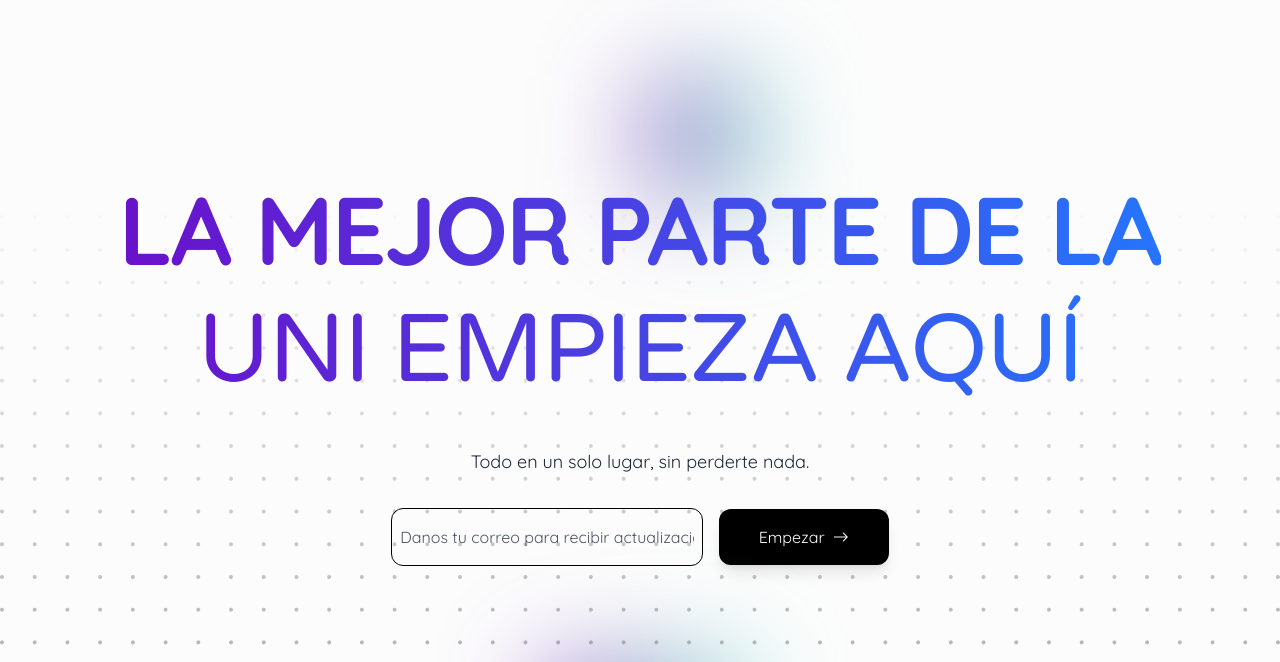
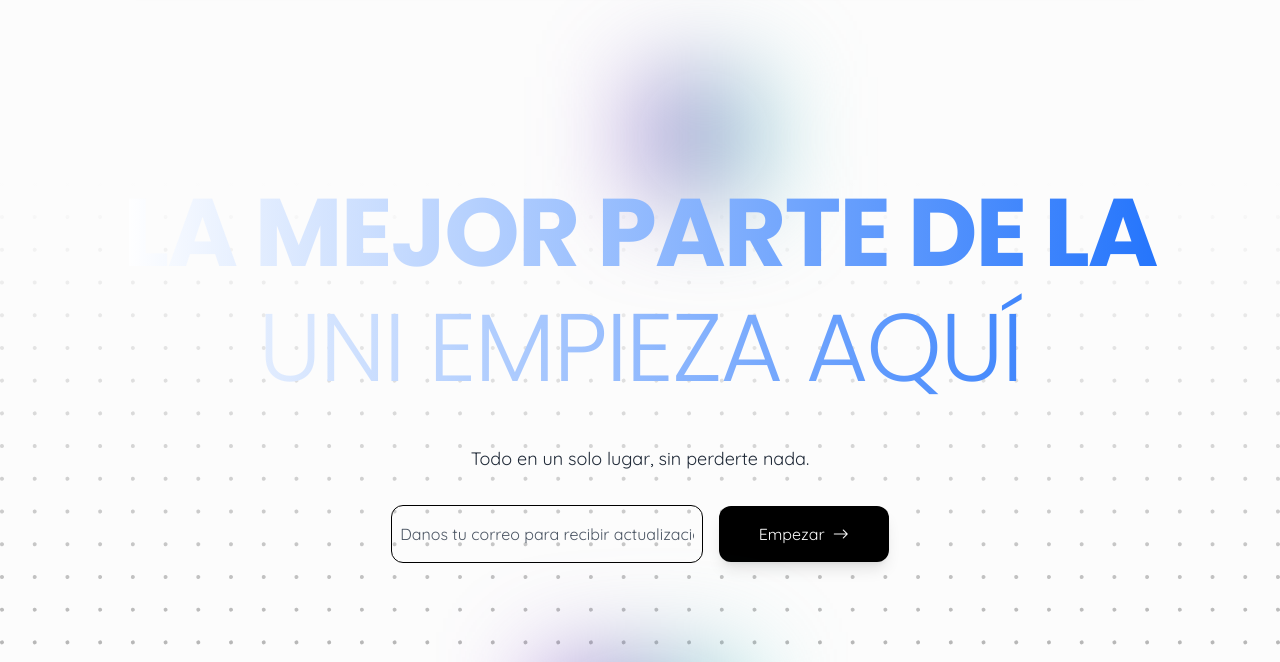
Before and after one commit to nows-edu/landing-concursos, a website: page index.html in a window 1280 px wide. Shown: the part 83-745 px from the top of the page. Drawn offline with nearby package versions, Linux system fonts and the light colour scheme; files that its build step writes are made by us from their sources; a web font is replaced by a local one.

Commit message:
Hero title done

```diff
--- a/css/custom.css
+++ b/css/custom.css
@@ -5,7 +5,7 @@
     line-height: 1.2; /* Improve readability */
     letter-spacing: -0.02em; /* Slightly tighten spacing */
     text-transform: uppercase; /* Make it stand out */
-    background: linear-gradient(90deg, #6a11cb, #2575fc); /* Gradient text */
+    background: linear-gradient(90deg, #ffff, #2575fc); /* Gradient text */
     -webkit-background-clip: text;
     -webkit-text-fill-color: transparent; /* Gradient effect */
     animation: fadeIn 1.5s ease-in-out; /* Smooth fade-in effect */
@@ -31,6 +31,10 @@
     }
 }
 
+.hero-title .highlight {
+    font-weight: 700 !important;  /* Added extra boldness */
+}
+
 /* Default order for desktop */
 .about-us-profile:nth-child(1) { order: 1; } /* Angela */
 .about-us-profile:nth-child(2) { order: 2; } /* Carol */
--- a/index.html
+++ b/index.html
@@ -126,13 +126,11 @@
                 <div
                     class="tw-flex tw-flex-col tw-min-h-[60vh] tw-place-content-center tw-items-center"
                 >
-                    <h2 class="reveal-up hero-title tw-text-center tw-text-7xl tw-font-quicksand tw-font-bold tw-leading-[90px] max-lg:tw-text-4xl max-md:tw-leading-snug">
+                    <h2 class="reveal-up hero-title tw-text-center tw-text-7xl tw-font-poppins tw-font-bold tw-leading-[90px] max-lg:tw-text-4xl max-md:tw-leading-snug">
                         <span> La mejor parte de la </span>
                         <br />
-                        <span class="tw-font-thin tw-font-varela">
-                            <span class="highlight">uni</span>
-                            empieza
-                            <span class="highlight">aquí</span>
+                        <span class="tw-font-thin">
+                            uni empieza aquí
                         </span>
                     </h2>
                     <div
--- a/tailwind.config.js
+++ b/tailwind.config.js
@@ -15,6 +15,7 @@ module.exports = {
 				'sans': ['Quicksand', 'sans-serif'],
 				'quicksand': ['Quicksand', 'sans-serif'],
 				'varela': ['Varela Round', 'sans-serif'],
+				'poppins': ['Poppins', 'sans-serif'],
 			},
 			colors: {
 				'brand-blue': '#76B1FF',
```
